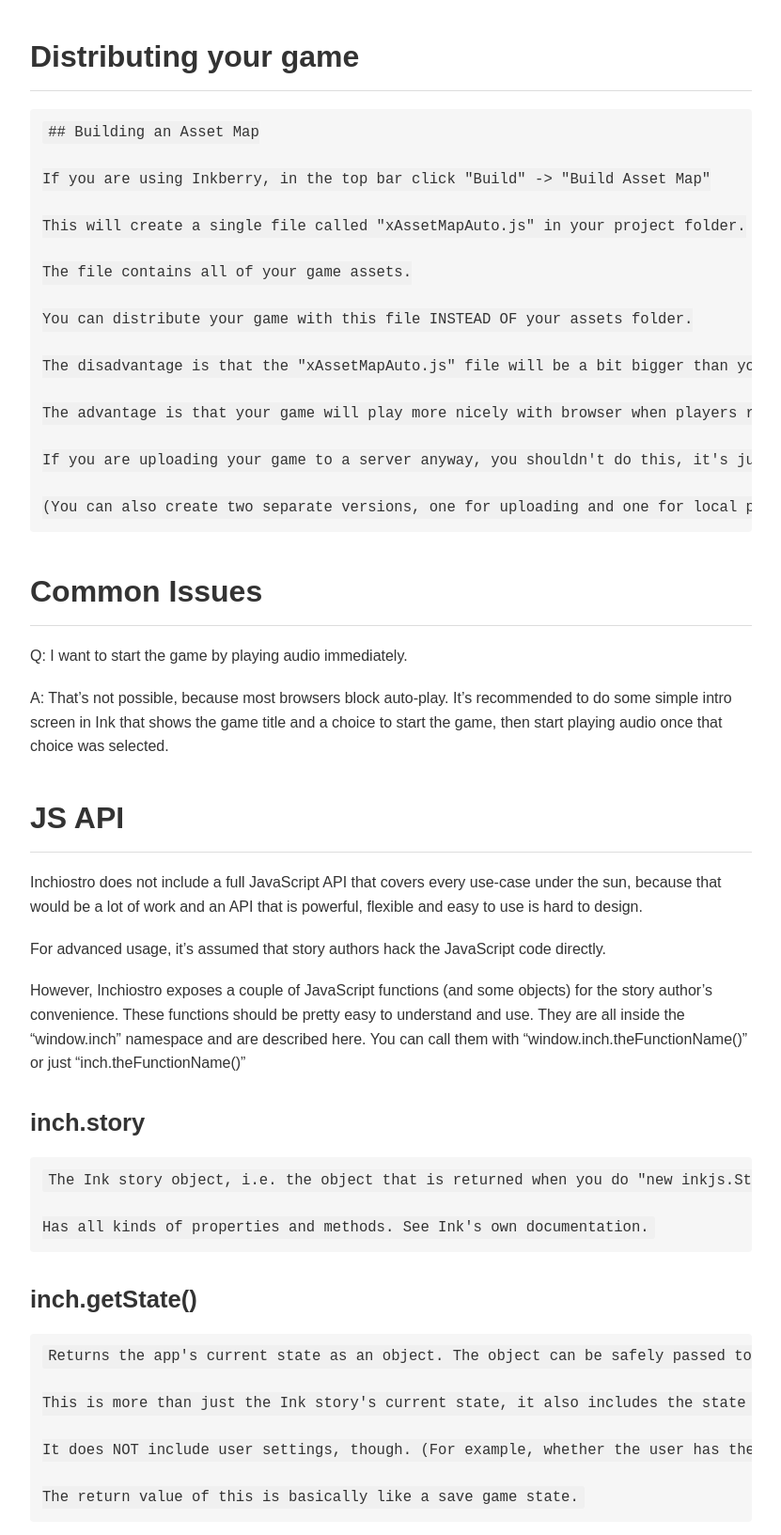
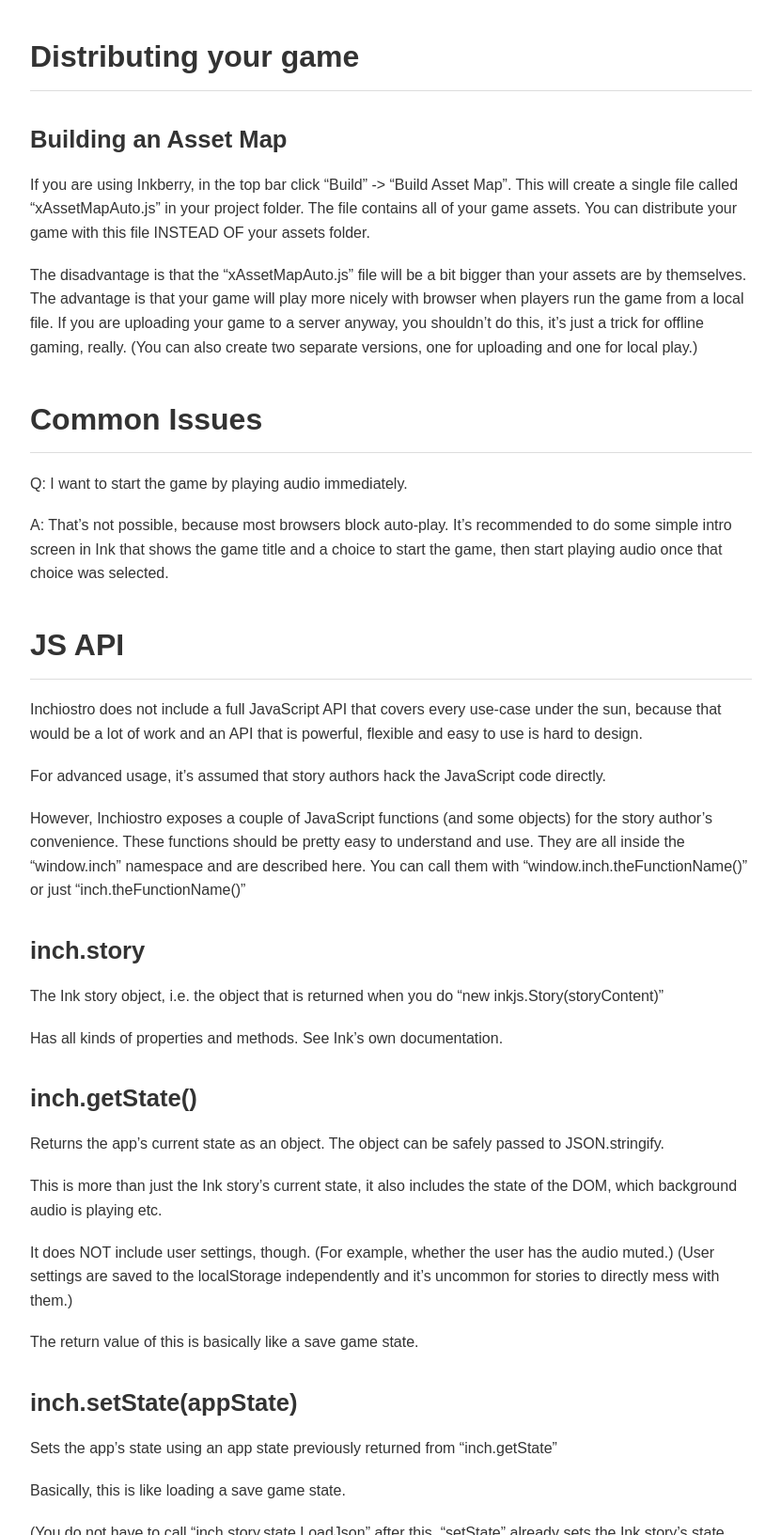
Before and after one commit to Daniel-Wittgenstein/inchiostro-website, a plain HTML site: page docs.html in a window 1280 px wide. Shown: the part 10367-12000 px from the top of the page at 94% size, without its empty margins (224-1055 px from the left). Drawn offline with Linux system fonts and the light colour scheme.

Commit message:
fix indent docs

```diff
--- a/docs.html
+++ b/docs.html
@@ -364,24 +364,11 @@
 
 <h1 id="Distributing%20your%20game">Distributing your game</h1>
 
-<pre><code>## Building an Asset Map
+<h2 id="Building%20an%20Asset%20Map">Building an Asset Map</h2>
 
-If you are using Inkberry, in the top bar click "Build" -&#62; "Build Asset Map"
+<p>If you are using Inkberry, in the top bar click &#8220;Build&#8221; -&#62; &#8220;Build Asset Map&#8221;. This will create a single file called &#8220;xAssetMapAuto.js&#8221; in your project folder. The file contains all of your game assets. You can distribute your game with this file INSTEAD OF your assets folder.</p>
 
-This will create a single file called "xAssetMapAuto.js" in your project folder.
-
-The file contains all of your game assets.
-
-You can distribute your game with this file INSTEAD OF your assets folder.
-
-The disadvantage is that the "xAssetMapAuto.js" file will be a bit bigger than your assets are by themselves.
-
-The advantage is that your game will play more nicely with browser when players run the game from a local file.
-
-If you are uploading your game to a server anyway, you shouldn&#39;t do this, it&#39;s just a trick for offline gaming, really.
-
-(You can also create two separate versions, one for uploading and one for local play.)
-</code></pre>
+<p>The disadvantage is that the &#8220;xAssetMapAuto.js&#8221; file will be a bit bigger than your assets are by themselves. The advantage is that your game will play more nicely with browser when players run the game from a local file. If you are uploading your game to a server anyway, you shouldn&#8217;t do this, it&#8217;s just a trick for offline gaming, really. (You can also create two separate versions, one for uploading and one for local play.)</p>
 
 <h1 id="Common%20Issues">Common Issues</h1>
 
@@ -399,50 +386,43 @@
 
 <h2 id="inch.story">inch.story</h2>
 
-<pre><code>The Ink story object, i.e. the object that is returned when you do "new inkjs.Story(storyContent)"
+<p>The Ink story object, i.e. the object that is returned when you do &#8220;new inkjs.Story(storyContent)&#8221;</p>
 
-Has all kinds of properties and methods. See Ink&#39;s own documentation.
-</code></pre>
+<p>Has all kinds of properties and methods. See Ink&#8217;s own documentation.</p>
 
 <h2 id="inch.getState()">inch.getState()</h2>
 
-<pre><code>Returns the app&#39;s current state as an object. The object can be safely passed to JSON.stringify.
+<p>Returns the app&#8217;s current state as an object. The object can be safely passed to JSON.stringify.</p>
 
-This is more than just the Ink story&#39;s current state, it also includes the state of the DOM, which background audio is playing etc.
+<p>This is more than just the Ink story&#8217;s current state, it also includes the state of the DOM, which background audio is playing etc.</p>
 
-It does NOT include user settings, though. (For example, whether the user has the audio muted.) (User settings are saved to the localStorage independently and it&#39;s uncommon for stories to directly mess with them.)
+<p>It does NOT include user settings, though. (For example, whether the user has the audio muted.) (User settings are saved to the localStorage independently and it&#8217;s uncommon for stories to directly mess with them.)</p>
 
-The return value of this is basically like a save game state.
-</code></pre>
+<p>The return value of this is basically like a save game state.</p>
 
 <h2 id="inch.setState(appState)">inch.setState(appState)</h2>
 
-<pre><code>Sets the app&#39;s state using an app state previously returned from "inch.getState"
+<p>Sets the app&#8217;s state using an app state previously returned from &#8220;inch.getState&#8221;</p>
 
-Basically, this is like loading a save game state.
+<p>Basically, this is like loading a save game state.</p>
 
-(You do not have to call "inch.story.state.LoadJson" after this. "setState" already sets the Ink story&#39;s state correctly.)
-</code></pre>
+<p>(You do not have to call &#8220;inch.story.state.LoadJson&#8221; after this. &#8220;setState&#8221; already sets the Ink story&#8217;s state correctly.)</p>
 
 <h2 id="inch.restartStory()">inch.restartStory()</h2>
 
-<pre><code>Restarts the story immediately (no confirmation dialog).
-</code></pre>
+<p>Restarts the story immediately (no confirmation dialog).</p>
 
 <h2 id="inch.undo()">inch.undo()</h2>
 
-<pre><code>Undoes the last turn and returns true.
+<p>Undoes the last turn and returns true.</p>
 
-If undo is currently not possible, this just doesn&#39;t do anything and false is returned.
-</code></pre>
+<p>If undo is currently not possible, this just doesn&#8217;t do anything and false is returned.</p>
 
 <h2 id="inch.isUndoPossible()">inch.isUndoPossible()</h2>
 
-<pre><code>Returns true, if undo is currently possible. Otherwise returns false.
-</code></pre>
+<p>Returns true, if undo is currently possible. Otherwise returns false.</p>
 
 <h2 id="inch.showSimplePopup(htmlString)">inch.showSimplePopup(htmlString)</h2>
 
-<pre><code>Shows a simple popup. Pass the contents of the popup as a string containing HTML.
-</code></pre>
+<p>Shows a simple popup. Pass the contents of the popup as a string containing HTML.</p>
 </body></html>
```
Also changed, not shown: 1 other file.
